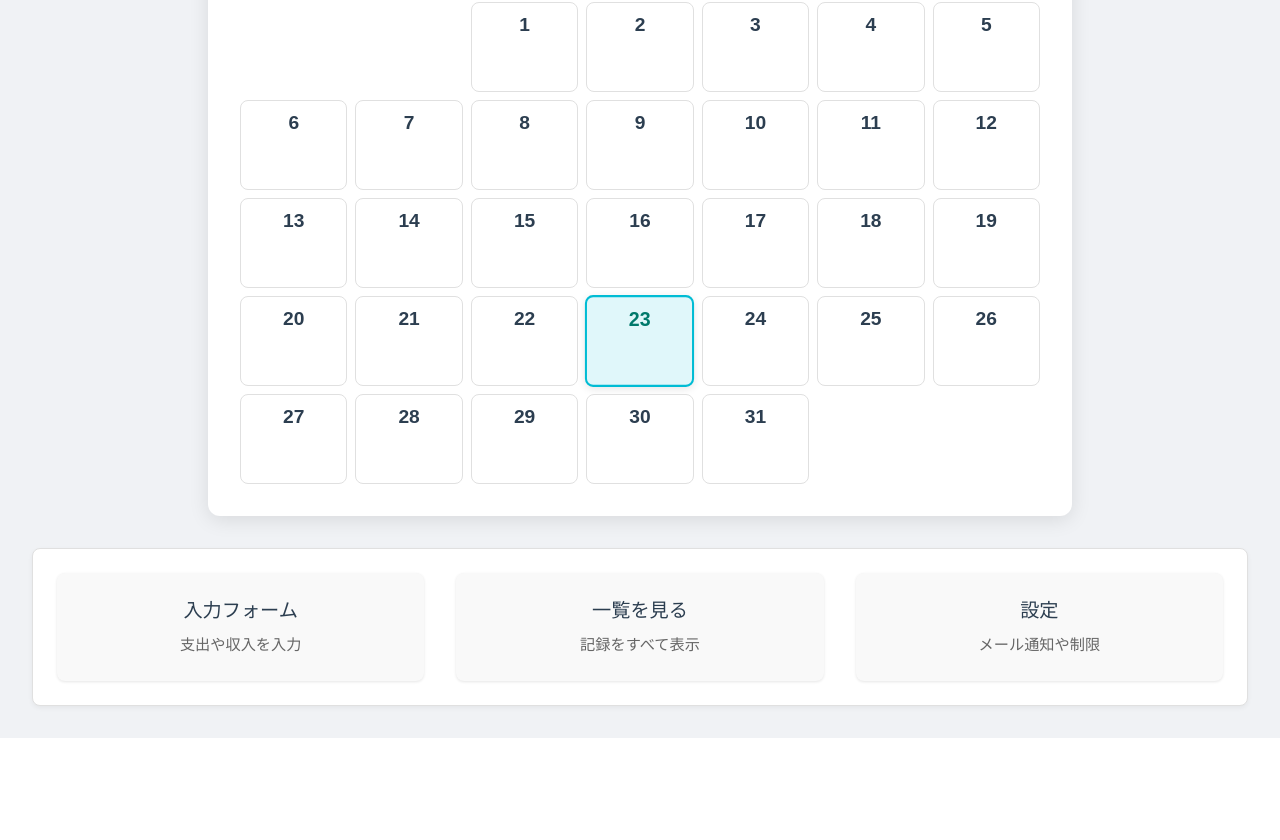
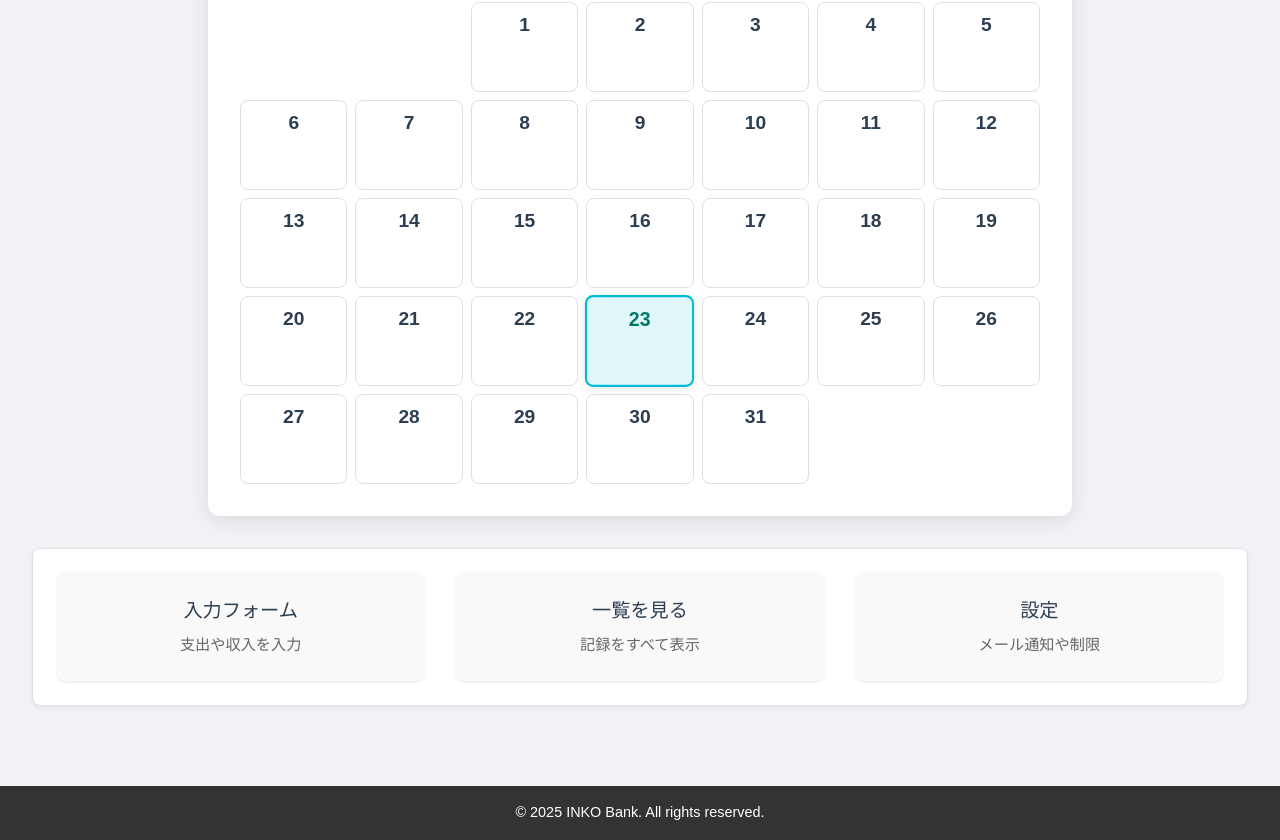
Before and after one commit to noctali168/Vue-kakeiboD, a Vue app: page / in a window 1280 px wide. Shown: the part 1159-1999 px from the top of the page. Before the commit the page ends 1897 px from the top, so only its background shows below. Built offline with nearby package versions, Linux system fonts and the light colour scheme.

Commit message:
フッター

```diff
--- a/src/App.vue
+++ b/src/App.vue
@@ -2,15 +2,17 @@
   <div id="app">
     <Header />
     <router-view />
-  </div>
+    <Footer /> </div>
 </template>
 
 <script>
 import Header from './components/Header.vue'
+import Footer from './components/Footer.vue' // ★ここを追加★
 
 export default {
   components: {
     Header,
+    Footer, // ★ここを追加★
   },
 }
 </script>
--- /dev/null
+++ b/src/components/Footer.vue
@@ -0,0 +1,26 @@
+<template>
+  <footer class="app-footer">
+    <p>&copy; 2025 INKO Bank. All rights reserved.</p>
+  </footer>
+</template>
+
+<script setup>
+// 特にロジックは必要ありません
+</script>
+
+<style scoped>
+.app-footer {
+  background-color: #333; /* 暗めの背景色 */
+  color: white; /* 白い文字色 */
+  text-align: center;
+  padding: 1rem;
+  margin-top: 3rem; /* 上のコンテンツとの余白 */
+  font-size: 0.9rem;
+  width: 100%;
+  box-sizing: border-box; /* パディングを含めて幅を計算 */
+}
+
+.app-footer p {
+  margin: 0; /* デフォルトのマージンをリセット */
+}
+</style>
--- a/src/components/Header.vue
+++ b/src/components/Header.vue
@@ -7,7 +7,7 @@
 
     <nav class="nav-menu">
       <router-link to="/" class="nav-item">ホーム</router-link>
-      <router-link to="/form" class="nav-item">収支</router-link>
+      <router-link to="/form" class="nav-item">収支入力</router-link>
       <router-link to="/list" class="nav-item">記録</router-link>
       <router-link to="/notify" class="nav-item">設定</router-link>
     </nav>
```
